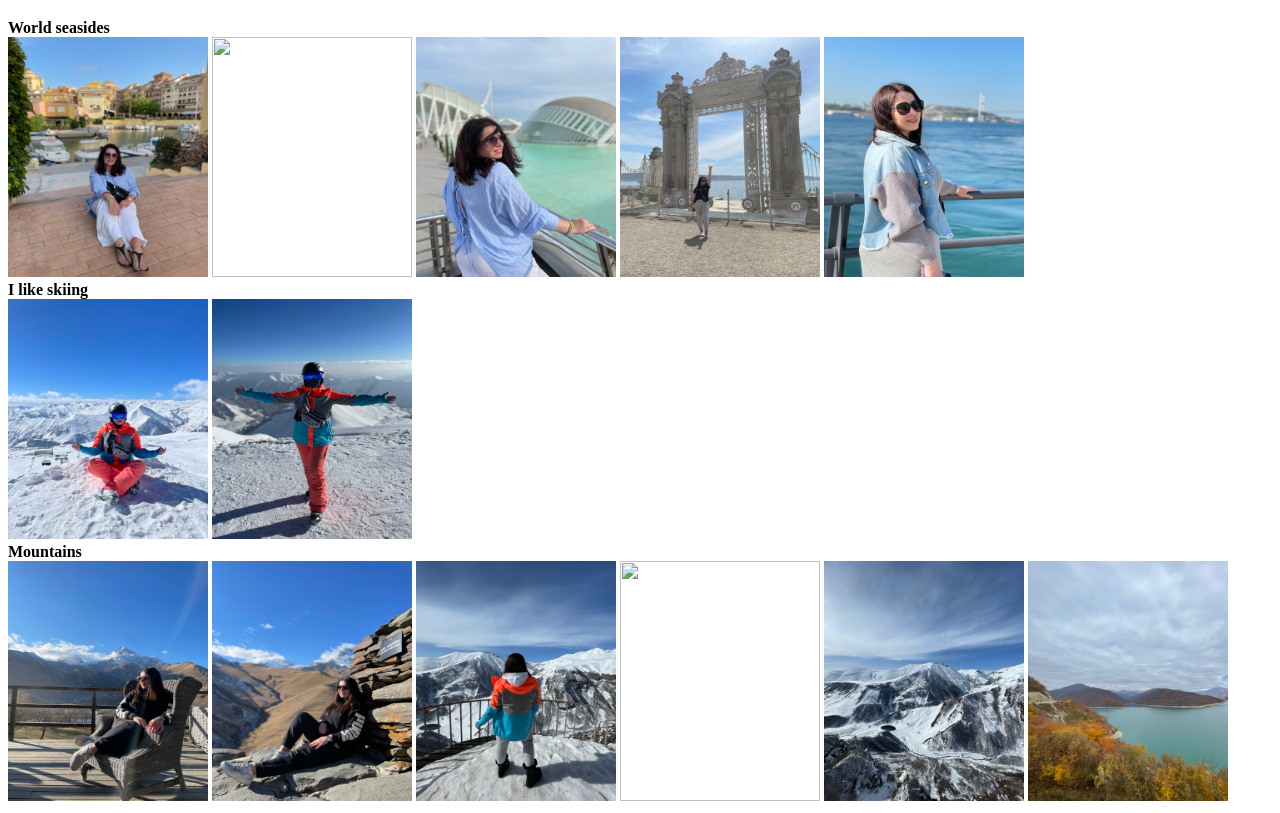
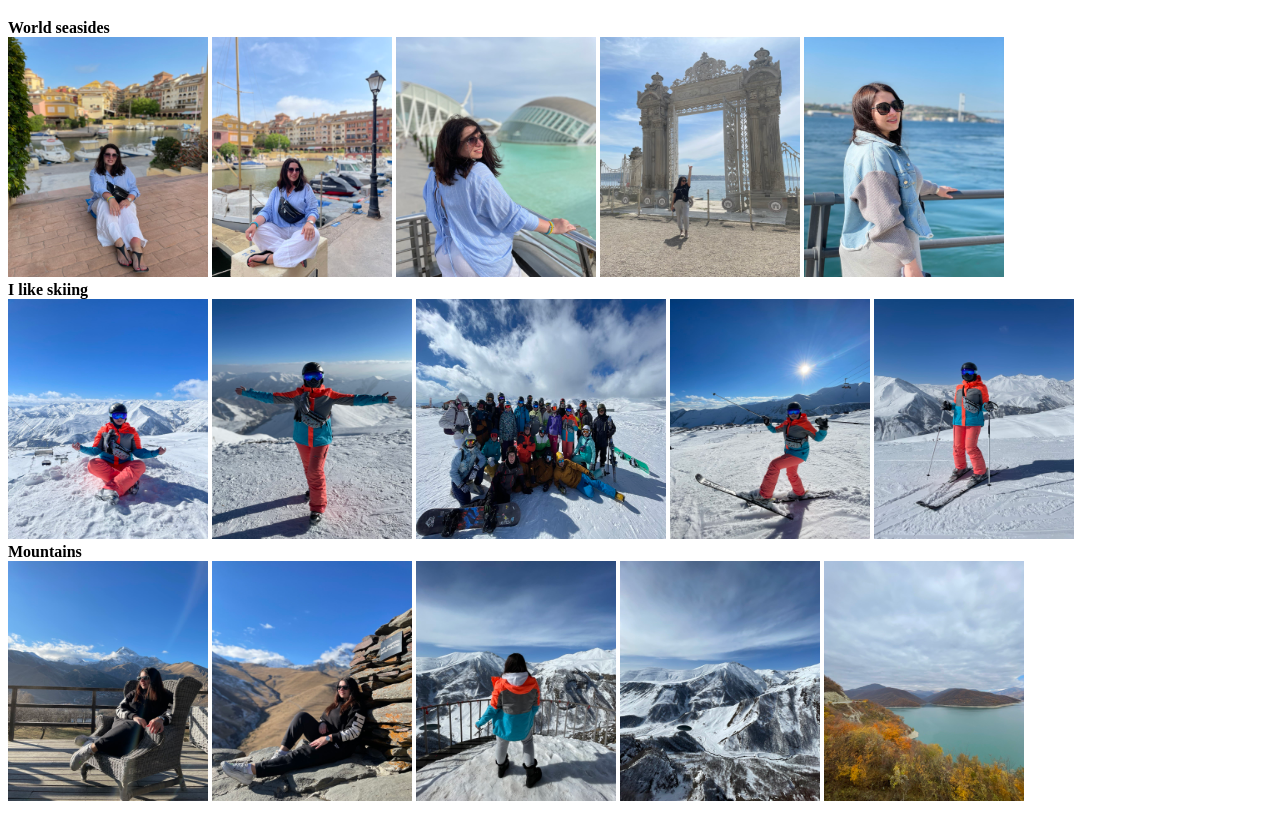
Before and after one commit to OlenaDovban/About-myself, a plain HTML site: page Pages/gallery.html in a window 1280 px wide. Shown: the part 61-874 px from the top of the page. Drawn offline with Linux system fonts and the light colour scheme; files whose address does not match are found by name.

Commit message:
All changes gallery

```diff
--- a/Pages/gallery.html
+++ b/Pages/gallery.html
@@ -9,7 +9,7 @@
 <b>World seasides</b>
 <br>
 <img src="Photos/1.jpg" width="200" height="240">
-<img src="Photos/2.jpg" width="200" height="240">
+<img src="Photos/2.jpg" width="180" height="240">
 <img src="Photos/5.jpg" width="200" height="240">
 <img src="Photos/11.jpg" width="200" height="240">
 <img src="Photos/12.jpg" width="200" height="240">
@@ -18,13 +18,15 @@
 <br>
 <img src="Photos/9.jpg" width="200" height="240">
 <img src="Photos/10.jpg" width="200" height="240">
+<img src="Photos/17.jpg" width="250" height="240">
+<img src="Photos/16.jpg" width="200" height="240">
+<img src="Photos/18.jpg" width="200" height="240">
 <br>
 <b>Mountains</b>
 <br>
 <img src="Photos/6.jpg" width="200" height="240">
 <img src="Photos/7.jpg" width="200" height="240">
 <img src="Photos/8.jpg" width="200" height="240">
-<img src="Photos/13.jpg" width="200" height="240">
 <img src="Photos/14.jpg" width="200" height="240">
 <img src="Photos/15.jpg" width="200" height="240">
 <br>
```
Also changed, not shown: Pages/Photos/1.jpg (added), Pages/Photos/10.jpg (added), Pages/Photos/11.jpg (added), Pages/Photos/12.jpg (added), Pages/Photos/13.jpg (added), Pages/Photos/14.jpg (added), Pages/Photos/15.jpg (added), Pages/Photos/16.jpg (added), Pages/Photos/17.jpg (added), Pages/Photos/18.jpg (added), Pages/Photos/2.jpg (added), Pages/Photos/3.jpg (added), Pages/Photos/4.jpg (added), Pages/Photos/5.jpg (added), 4 more files.
